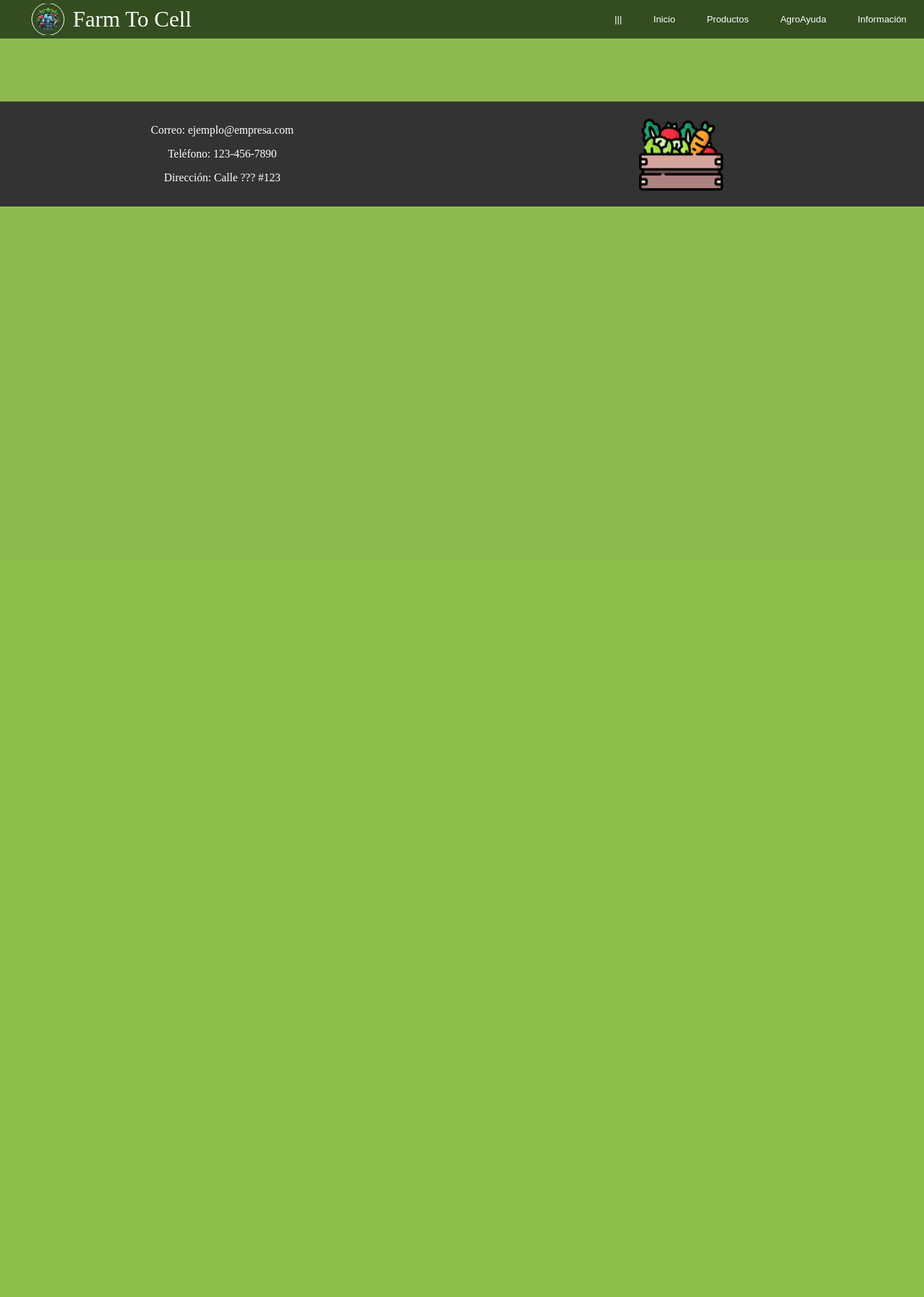
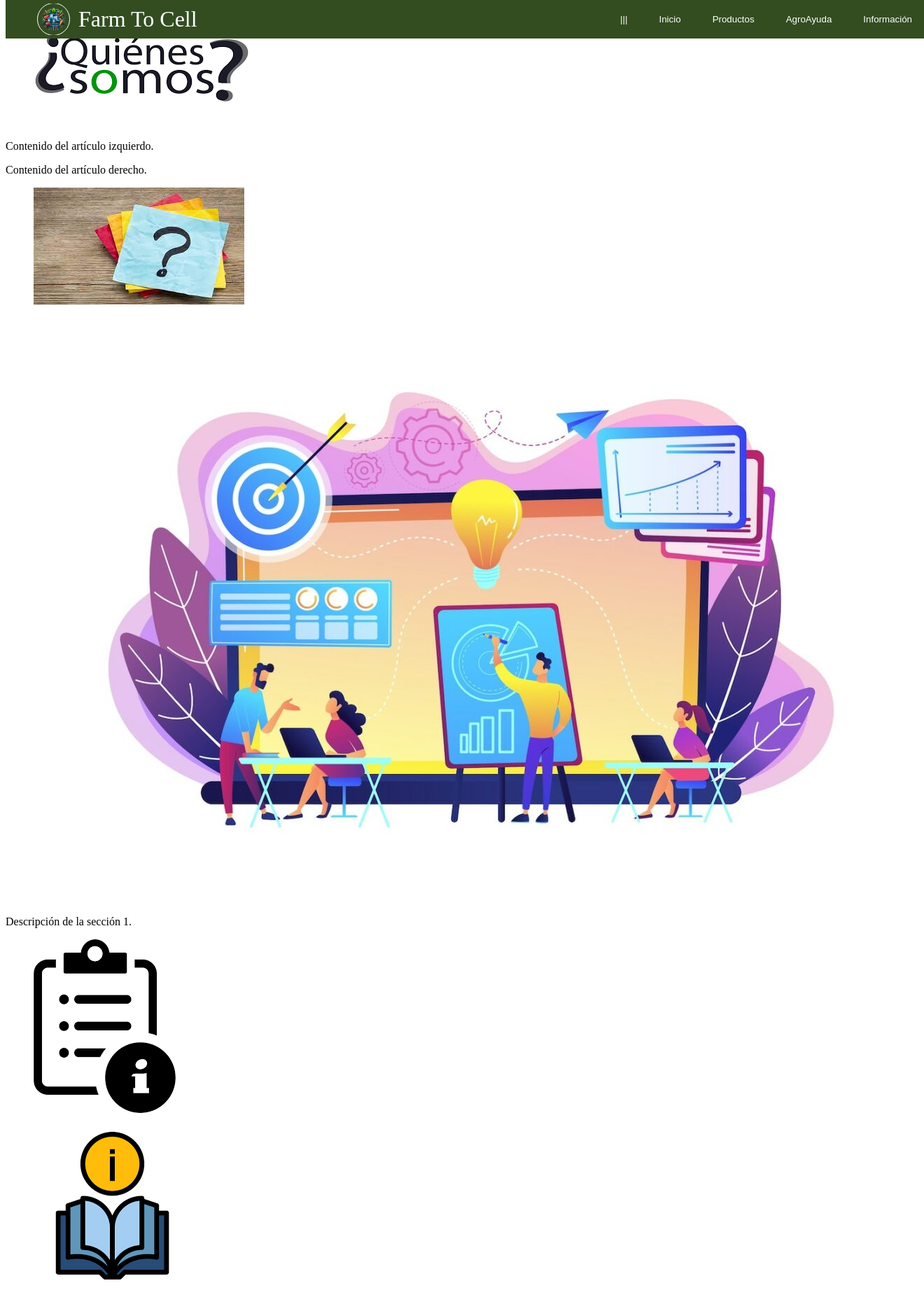
Before and after one commit to hametvega/Proyecto_formativo_final_UwU, a Flask app: template templates/Info_Extra.html in a window 1320 px wide. Shown: the top 1853 px of the page at 70% size. Before the commit the page ends 800 px from the top, so only its background shows below. Run offline with Flask 3, Linux system fonts and the light colour scheme; the template is opened without the code that fills it, so the values that code supplies are empty.

Commit message:
Se creo el HTML de la página de información adicional, también se agregaron imagenes que complementan la página. También se creo el archivo CSS pero está comentado.

```diff
--- a/main.py
+++ b/main.py
@@ -24,3 +24,10 @@ def Pagina_De_Productos():
     print('This is another route. :D')
 
     return render_template('Registro_Product.html');
+
+@app.route('/Informacion_Adicional')
+def Pagina_De_Info_Extra():
+
+    print('This is another route. :D')
+
+    return render_template('Info_Extra.html');
--- a/static/CSS/Help_Page.css
+++ b/static/CSS/Help_Page.css
@@ -1,4 +1,4 @@
-body, html
+    body, html
 {
     margin: 0;
     padding: 0;
--- a/templates/Base.html
+++ b/templates/Base.html
@@ -5,7 +5,7 @@
         <meta charset="UTF-8">
         <meta name="viewport" content="width=device-width, initial-scale=1.0">
         <link rel="stylesheet" href=" {{ url_for('static', filename='CSS/Navbar.css') }} ">
-        <link rel="stylesheet" href=" {{ url_for('static', filename='CSS/Footer.css') }} "> <title> {% block title %} FLASK PLATZI | {% endblock %} </title>
+        <link rel="stylesheet" href=" {{ url_for('static', filename='CSS/Footer.css') }} "> <title> {% block title %} FARM-TO-CELL | {% endblock %} </title>
     {% endblock %}
 </head>
 <body>
--- a/templates/Footer.html
+++ b/templates/Footer.html
@@ -4,5 +4,5 @@
   <p>Dirección: Calle ??? #123</p>
 </section>
 <figure class=Figure_Footer>
-  <img class="Footer_Img" src="/static/IMG//Verduras.png" alt="Imagen del pie de página">
+  <img class="Footer_Img" src="/static/IMG/Verduras.png" alt="Imagen del pie de página">
 </figure>
--- a/templates/Info_Extra.html
+++ b/templates/Info_Extra.html
@@ -2,19 +2,54 @@
 
 {% block head %}
     {{ super() }}
-    <link rel="stylesheet" href=" {{ url_for('static', filename='CSS/Help_Page.css') }} ">
+    <link rel="stylesheet" href=" {{ url_for('static', filename='CSS/Info_Extra_Page.css') }} ">
 {% endblock %}
 
 {% block title %} {{ super() }} Informacion Adicional {% endblock %}
 
 {% block content %}
+    <section class="Section_Principal">
+        <section class="IZQ_Section">
+            <figure>
+                <img src="/static/IMG/Quienes_somos.png" alt="Imagen izquierda">
+            </figure>
+            <article>
+                <p>Contenido del artículo izquierdo.</p>
+            </article>
+        </section>
 
-    <section id="First_Paragraph">
-
+        <section class="DER_Section">
+            <article>
+                <p>Contenido del artículo derecho.</p>
+            </article>
+            <figure>
+                <img src="/static/IMG/Quienes_somos_2.jpeg" alt="Imagen derecha">
+            </figure>
+        </section>
     </section>
 
-    <section id="More_Help_Paragraph">
+    <section class="Descripcion_Section_1">
+        <figure class="redonda">
+            <img src="/static/IMG/FORMACION-EMPRENDEDORES.jpg" alt="">
+        </figure>
+        <article>
+            <p>Descripción de la sección 1.</p>
+        </article>
+    </section>
 
+    <section class="Otras_Secciones">
+        <figure class="redonda">
+            <img src="/static/IMG/Icon_1.png" alt="1">
+        </figure>
+        <figure class="redonda">
+            <img src="/static/IMG/Icon_2.png" alt="2">
+        </figure>
+        <figure class="redonda">
+            <img src="/static/IMG/Icon_3.png" alt="3">
+        </figure>
+        <figure class="redonda">
+            <img src="/static/IMG/Icon_1.png" alt="4">
+        </figure>
     </section>
 
 {% endblock %}
--- a/templates/Navbar.html
+++ b/templates/Navbar.html
@@ -8,5 +8,5 @@
     <a href=" {{ url_for('Pagina_Principal') }} "><button>Inicio</button></a>
     <a href=" {{ url_for('Pagina_De_Productos') }} "><button>Productos</button></a>
     <a href=" {{ url_for('Pagina_De_Ayuda') }} "><button>AgroAyuda</button></a>
-    <a href="Info_Extra.html"><button>Información</button></a>
+    <a href=" {{ url_for('Pagina_De_Info_Extra') }} "><button>Información</button></a>
 </nav>
```
Also changed, not shown: static/CSS/Info_Extra_Page.css (added, +72 -0 lines), static/IMG/Icon_1.png (added), static/IMG/Icon_2.png (added), static/IMG/Icon_3.png (added), static/IMG/Quienes_somos.png (added), static/IMG/Quienes_somos_2.jpeg (added), templates/Login_Registro.html (added).
